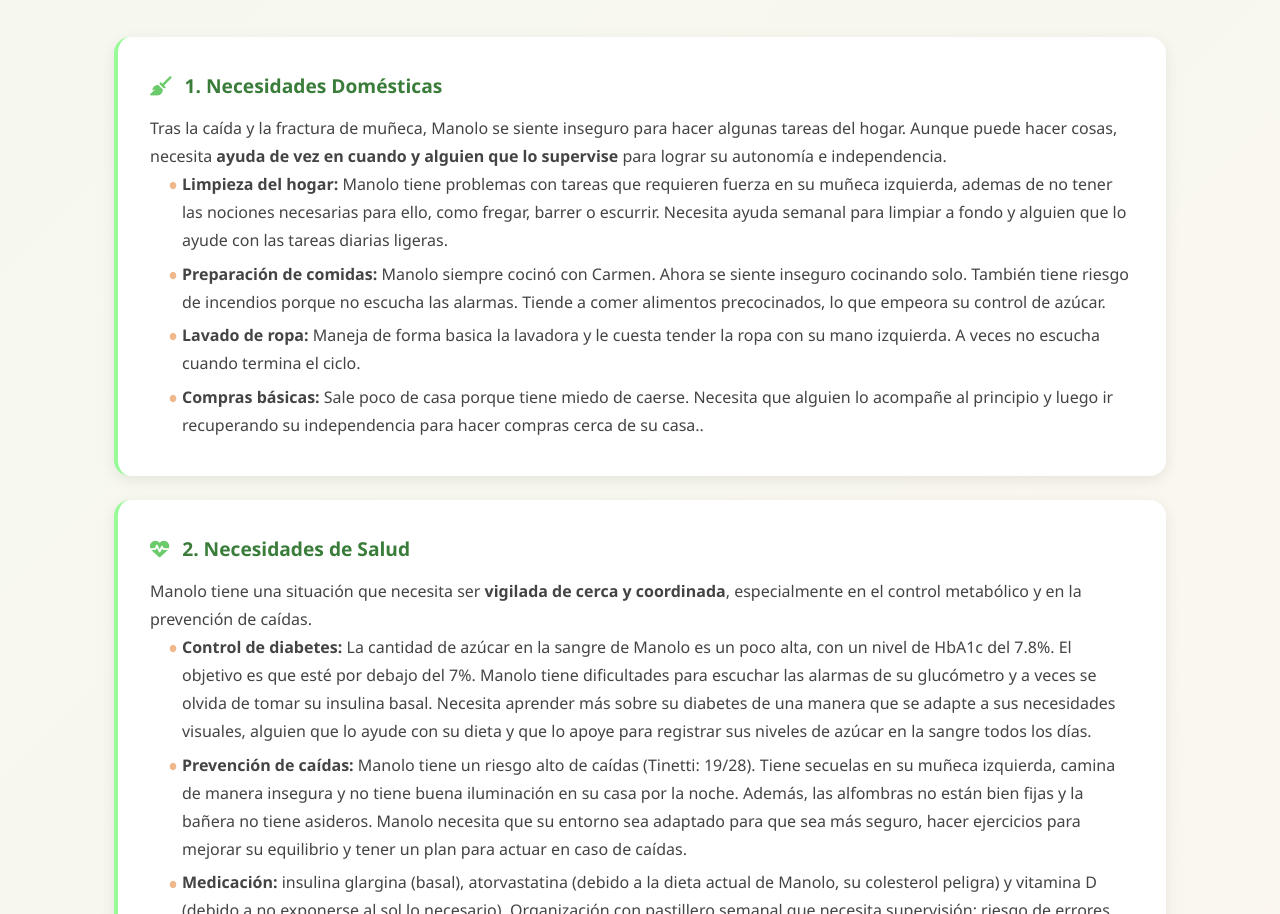
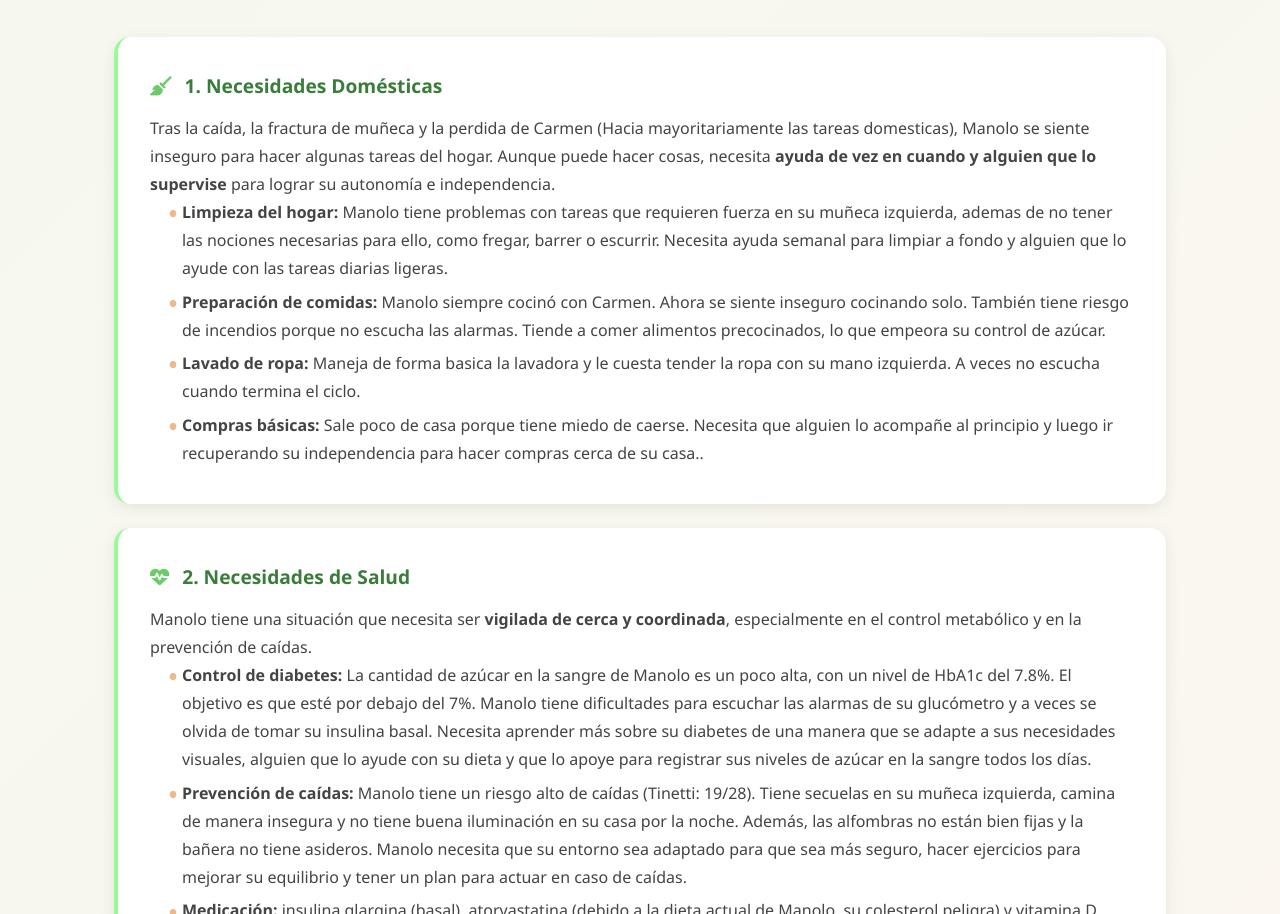
Before and after one commit to McBraeyess/McBraeyess.github.io, a plain HTML site: page index.html in a window 1280 px wide. Shown: the part 2952-3866 px from the top of the page. Drawn offline with Linux system fonts and the light colour scheme.

Commit message:
Update index.html

```diff
--- a/index.html
+++ b/index.html
@@ -545,7 +545,7 @@ A la edad adulta ya se mudó a la gran ciudad donde vive solo en su casa en el c
 
     <div class="tarjeta">
         <h3><i class="fas fa-broom"></i> 1. Necesidades Domésticas</h3>
-        <p>Tras la caída y la fractura de muñeca, Manolo se siente inseguro para hacer algunas tareas del hogar. Aunque puede hacer cosas, necesita <strong>ayuda de vez en cuando y alguien que lo supervise </strong> para lograr su autonomía e independencia.</p>
+        <p>Tras la caída, la fractura de muñeca y la perdida de Carmen (Hacia mayoritariamente las tareas domesticas), Manolo se siente inseguro para hacer algunas tareas del hogar. Aunque puede hacer cosas, necesita <strong>ayuda de vez en cuando y alguien que lo supervise </strong> para lograr su autonomía e independencia.</p>
         <ul>
             <li><strong>Limpieza del hogar:</strong> Manolo tiene problemas con tareas que requieren fuerza en su muñeca izquierda, ademas de no tener las nociones necesarias para ello, como fregar, barrer o escurrir. Necesita ayuda semanal para limpiar a fondo y alguien que lo ayude con las tareas diarias ligeras.</li>
             <li><strong>Preparación de comidas:</strong> Manolo siempre cocinó con Carmen. Ahora se siente inseguro cocinando solo. También tiene riesgo de incendios porque no escucha las alarmas. Tiende a comer alimentos precocinados, lo que empeora su control de azúcar.</li>
```
